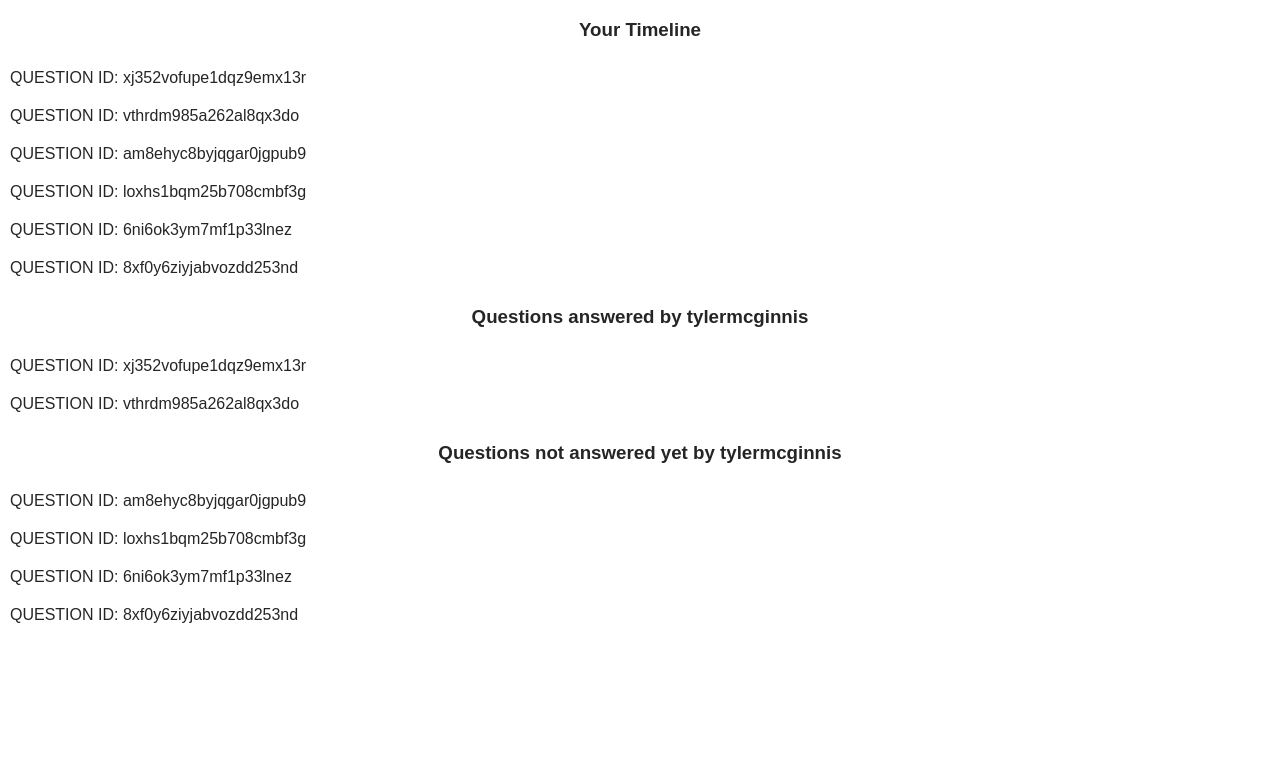
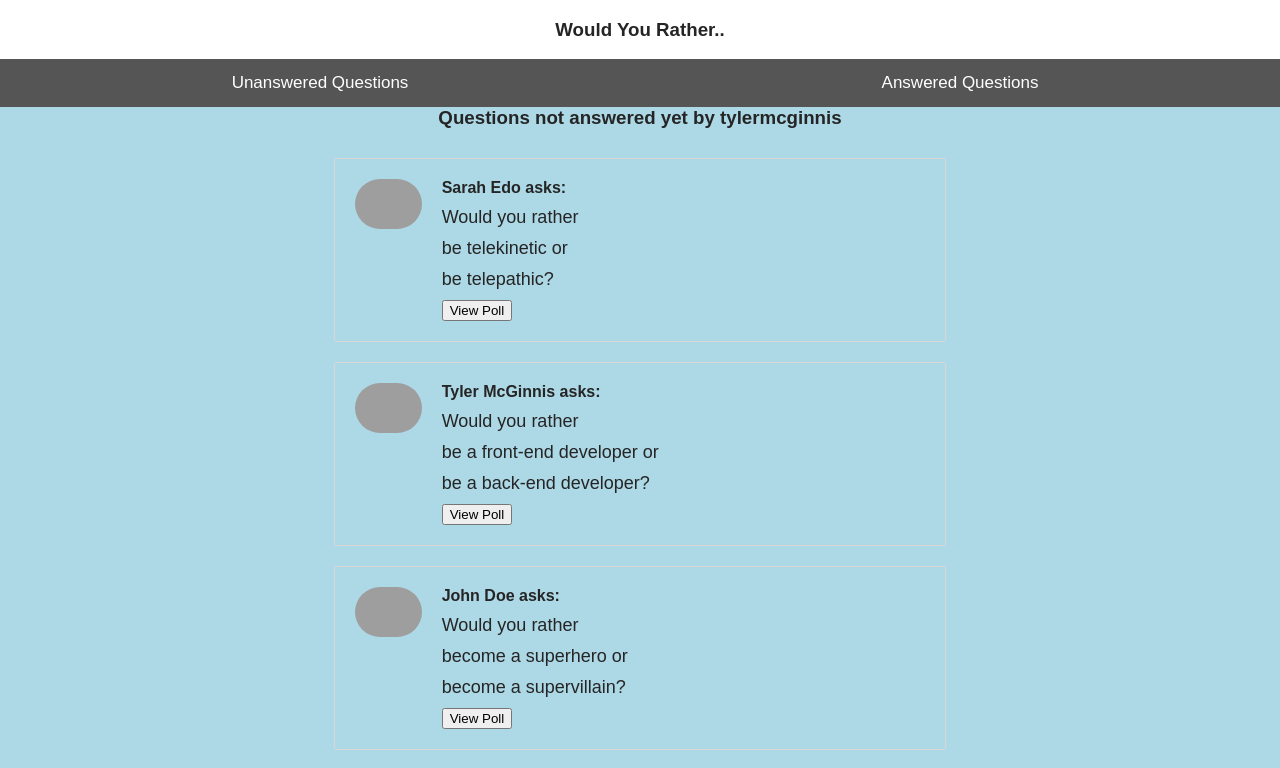
Before and after one commit to yashica/UdacityReactND_P2_Redux_wouldYouRather, a React (Create React App) app: page / in a window 1280 px wide. Shown: the top 768 px of the page. Built offline with nearby package versions, Linux system fonts and the light colour scheme; grey boxes are pictures that could not be loaded.

Commit message:
Dashboard working version 1

```diff
--- a/package.json
+++ b/package.json
@@ -8,6 +8,7 @@
     "@testing-library/user-event": "^12.1.10",
     "react": "^17.0.1",
     "react-dom": "^17.0.1",
+    "react-icons": "^4.2.0",
     "react-redux": "^7.2.2",
     "react-scripts": "4.0.1",
     "redux": "^4.0.5",
--- a/src/App.css
+++ b/src/App.css
@@ -28,6 +28,31 @@
   color: #61dafb;
 }
 
+/* Dashboard Tabview */
+.dashboard-tabPage {
+  background-color: lightblue;
+}
+
+.dashboard-tabButton {
+  background-color: #555;
+  color: white;
+  float: left;
+  border: none;
+  outline: none;
+  cursor: pointer;
+  padding: 14px 16px;
+  font-size: 17px;
+  width: 50%;
+}
+
+.dashboard-tabButton:hover {
+  background-color: #777;
+}
+
+.dashboard-tabButton:focus {
+  background-color: lightblue;
+}
+
 @keyframes App-logo-spin {
   from {
     transform: rotate(0deg);
--- a/src/components/Dashboard.js
+++ b/src/components/Dashboard.js
@@ -1,45 +1,82 @@
 import React, { Component } from "react";
 import { connect } from "react-redux";
+import Question from "./Question";
 
 class Dashboard extends Component {
+  constructor(props) {
+    super(props);
+    this.state = { page: "page1" };
+  }
+
   render() {
     console.log(this.props);
     return (
       <div>
         <div>
-          <h3 className="center">Your Timeline</h3>
-          <ul className="dashboard-list">
+          <h3 className="center">Would You Rather..</h3>
+          {/* <ul className="dashboard-list">
             {this.props.questionIds.map((id) => (
               <li key={id}>
                 <div>QUESTION ID: {id}</div>
               </li>
             ))}
+          </ul> */}
+        </div>
+        <div>
+          {/* <ul>
+            <li key={"page1"}> */}
+          <button
+            className="dashboard-tabButton"
+            focus={this.state.page === "page1"}
+            onClick={() => {
+              this.setState({ page: "page1" });
+            }}
+          >
+            Unanswered Questions
+          </button>
+          {/* </li>
+            <li key={"page2"}> */}
+          <button
+            className="dashboard-tabButton"
+            focus={this.state.page === "page2"}
+            onClick={() => {
+              this.setState({ page: "page2" });
+            }}
+          >
+            Answered Questions
+          </button>
+          {/* </li>
+          </ul> */}
+        </div>
+        {this.state.page === "page1" ? (
+          <div className="dashboard-tabPage">
+            <h3 className="center">
+              Questions not answered yet by {this.props.authedUser}
+            </h3>
+            <ul className="dashboard-list">
+              {this.props.unansweredQuestionsIds.map((id) => (
+                <li key={id}>
+                  {/* <div>QUESTION ID: {id}</div> */}
+                  <Question id={id} />
+                </li>
+              ))}
             </ul>
           </div>
-        <div>
+        ) : (
+          <div className={"dashboard-tabPage"}>
             <h3 className="center">
               Questions answered by {this.props.authedUser}
             </h3>
             <ul className="dashboard-list">
               {this.props.answeredQuestionIds.map((id) => (
                 <li key={id}>
-                <div>QUESTION ID: {id}</div>
+                  {/* <div>QUESTION ID: {id}</div> */}
+                  <Question id={id} />
                 </li>
               ))}
             </ul>
           </div>
-        <div>
-          <h3 className="center">
-            Questions not answered yet by {this.props.authedUser}
-          </h3>
-          <ul className="dashboard-list">
-            {this.props.unansweredQuestionsIds.map((id) => (
-              <li key={id}>
-                <div>QUESTION ID: {id}</div>
-              </li>
-            ))}
-          </ul>
-        </div>
+        )}
       </div>
     );
   }
--- /dev/null
+++ b/src/components/Question.js
@@ -0,0 +1,95 @@
+import React, { Component } from "react";
+import { connect } from "react-redux";
+import { formatTweet, formatDate } from "../utils/helpers";
+
+import {
+  TiArrowBackOutline,
+  TiHeartOutline,
+  TiHeartFullOutline,
+} from "react-icons/ti";
+
+class Question extends Component {
+  viewPoll = (e) => {
+    e.preventDefault();
+
+    // todo: Handle Like Tweet
+  };
+  // toParent = (e, id) => {
+  //   e.preventDefault();
+  //   // todo: Redirect to parent Tweet.
+  // };
+  render() {
+    const { question } = this.props;
+    const { author } = this.props;
+
+    if (question === null) {
+      return <p>This Question doesn't exist</p>;
+    }
+
+    const { optionOne, optionTwo } = question;
+
+    const { name, avatarURL } = author;
+
+    return (
+      // <div className="question">
+      //   <div>
+      //     <span>{author ? author.name : "Unknown author"} asks:</span>
+      //   </div>
+      <div className="tweet">
+        <img src={avatarURL} alt={`Avatar of ${name}`} className="avatar" />
+        <div className="tweet-info">
+          <div>
+            <span>{author ? author.name : "Unknown author"} asks:</span>
+            {/* <div>{formatDate(timestamp)}</div> */}
+            {/* {parent && (
+                <button
+                  className="replying-to"
+                  onClick={(e) => this.toParent(e, parent.id)}
+                >
+                  Replying to @{parent.author}
+                </button>
+              )}
+              <p>{text}</p> */}
+          </div>
+          <div>
+            <p>Would you rather</p>
+            <p>{optionOne.text} or</p>
+            <p>{optionTwo.text}?</p>
+          </div>
+          <div>
+            <button onClick={this.viewPoll}>View Poll</button>
+          </div>
+          {/* <div className="tweet-icons">
+              <TiArrowBackOutline className="tweet-icon" />
+              <span>{replies !== 0 && replies}</span>
+              <button className="heart-button" onClick={this.handleLike}>
+                {hasLiked === true ? (
+                  <TiHeartFullOutline color="#e0245e" className="tweet-icon" />
+                ) : (
+                  <TiHeartOutline className="tweet-icon" />
+                )}
+              </button>
+              <span>{likes !== 0 && likes}</span>
+            </div> */}
+        </div>
+      </div>
+      // </div>
+    );
+  }
+}
+
+function mapStateToProps({ authedUser, users, questions }, { id }) {
+  const question = questions[id];
+  const author = users[question.author];
+  //const parentTweet = tweet ? tweets[tweet.replyingTo] : null;
+
+  return {
+    authedUser,
+    question: question ? question : null,
+    author: author,
+    // ? formatTweet(tweet, users[tweet.author], authedUser, parentTweet)
+    // : null,
+  };
+}
+
+export default connect(mapStateToProps)(Question);
```
Lines whose indentation alone changed are shown as unchanged.
